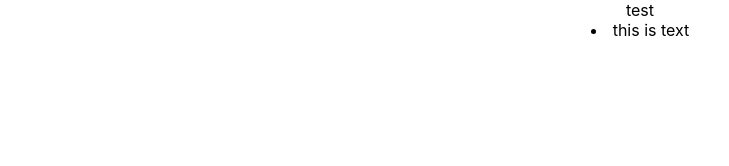
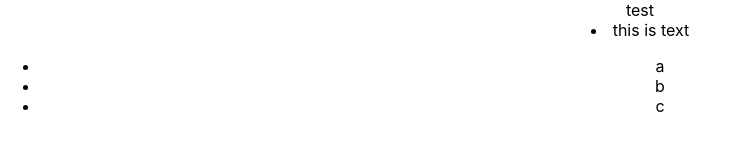
Before and after one commit to snamiki1212/redux-todo, a React (Create React App) app: page / in a window 1280 px wide. Shown: the top 166 px of the page, without its empty margins (0-729 px from the left). Built offline with nearby package versions, Linux system fonts and the light colour scheme.

Commit message:
Add TodoList

```diff
--- a/src/App.js
+++ b/src/App.js
@@ -1,12 +1,14 @@
 import React from 'react';
 import './App.css';
 import Todo from './components/Todo';
+import TodoList from './components/TodoList';
 
 function App() {
   return (
     <div className="App">
       test
       <Todo text="this is text" />
+      <TodoList />
     </div>
   );
 }
--- /dev/null
+++ b/src/components/TodoList.js
@@ -0,0 +1,14 @@
+import React from 'react';
+import Todo from '../components/Todo';
+
+const TodoList = () => {
+  const l = ['a', 'b', 'c'];
+
+  return(
+    <ul>
+      {l.map(x => <Todo text={x} />)}
+    </ul>
+  );
+}
+
+export default TodoList;
```
